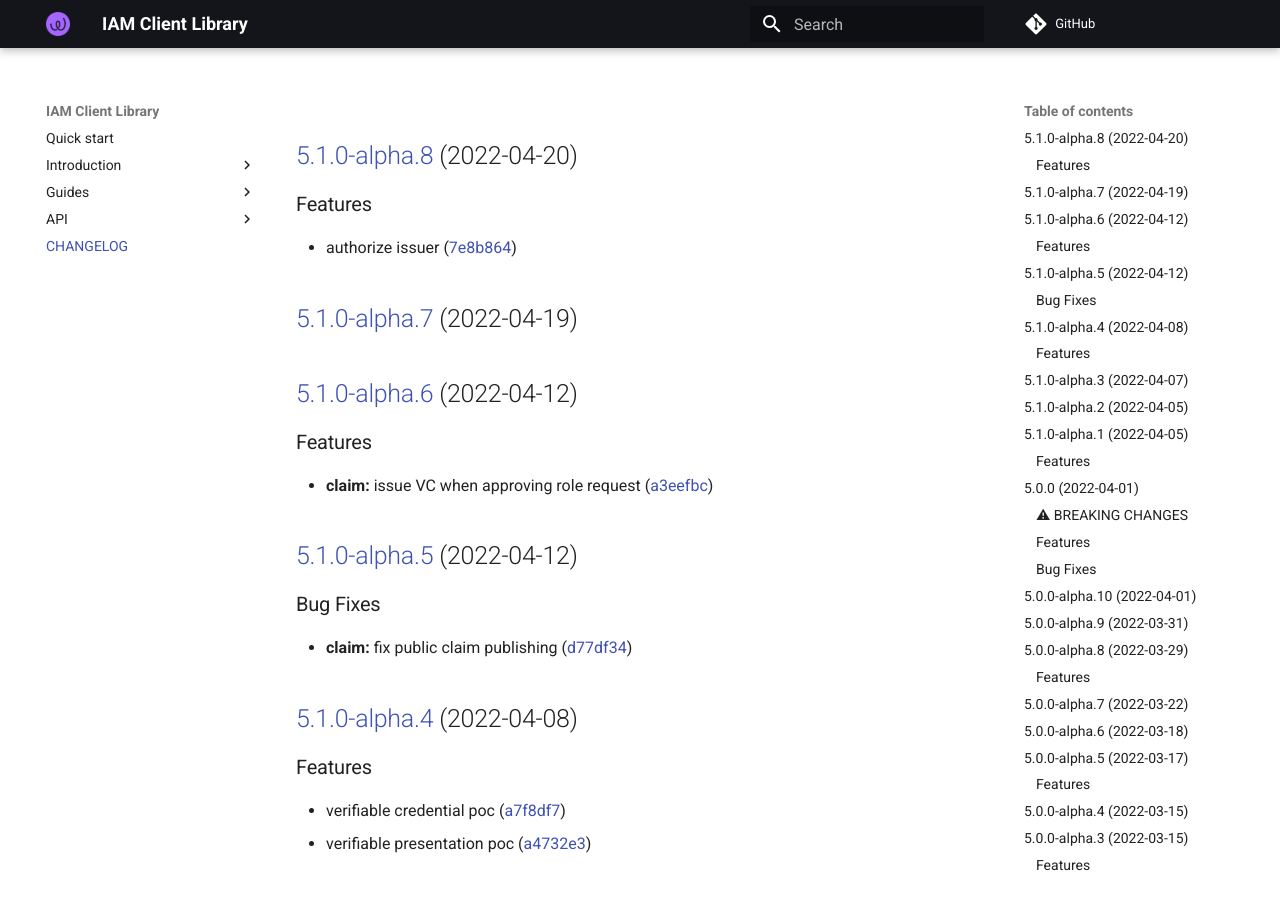
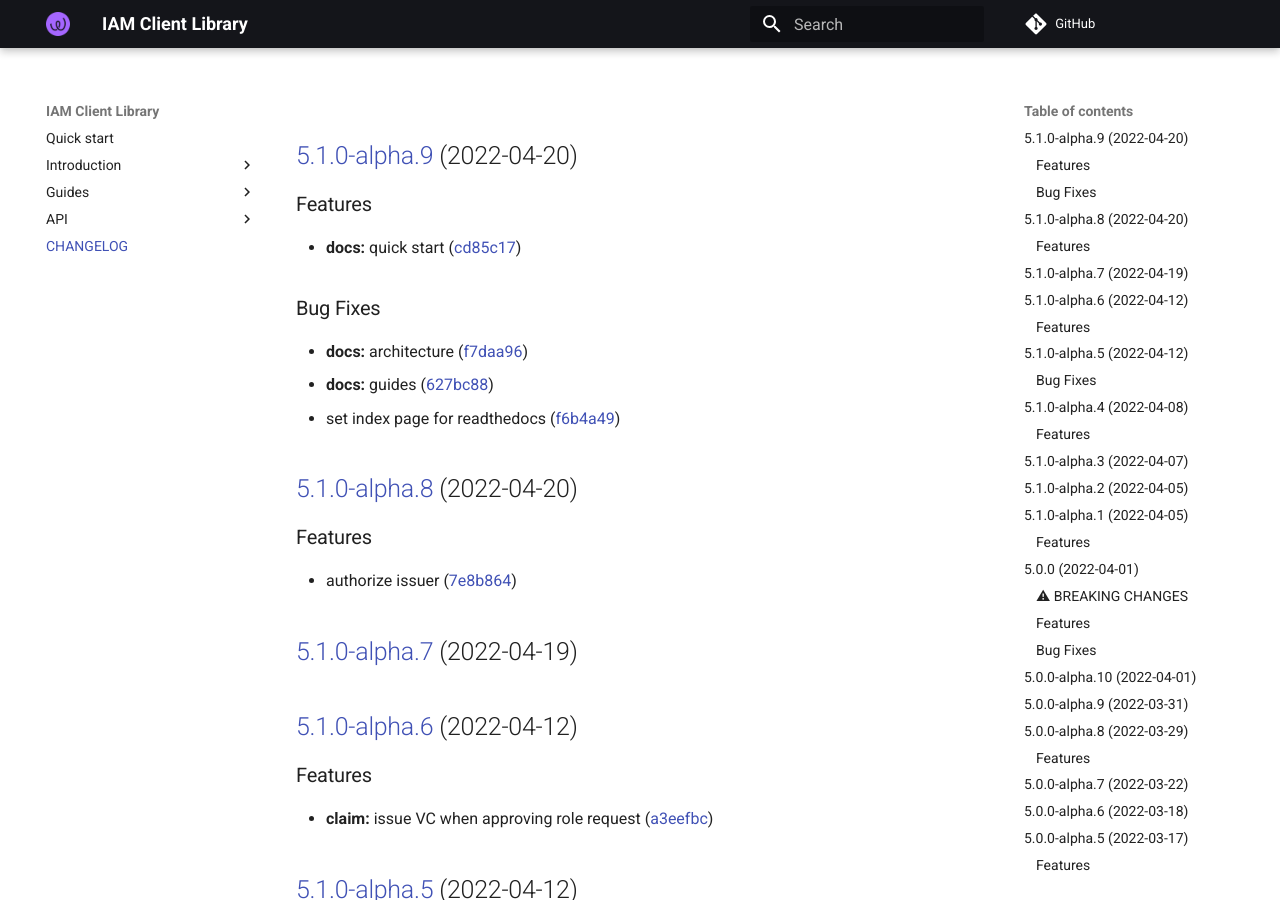
Before and after one commit to energywebfoundation/iam-client-lib, an MkDocs documentation site: the page built from docs/CHANGELOG.md, in a window 1280 px wide and 900 px high. Built offline with MkDocs 1.6.1 and Material for MkDocs 9.7.7, drawn with Linux system fonts in a browser that asks for light colours; comment, search, counter and statistics services are not loaded.

Commit message:
chore(release): 5.1.0-alpha.9 [skip ci]
## [5.1.0-alpha.9](https://github.com/energywebfoundation/iam-client-lib/compare/v5.1.0-alpha.8...v5.1.0-alpha.9) (2022-04-20)

### Features

* **docs:** quick start ([cd85c17](https://github.com/energywebfoundation/iam-client-lib/commit/cd85c1718a372509594db944fe6eb9d3beba667b))

### Bug Fixes

* **docs:** architecture ([f7daa96](https://github.com/energywebfoundation/iam-client-lib/commit/f7daa9688360350b2c797170328dbb1ed0b130e7))
* **docs:** guides ([627bc88](https://github.com/energywebfoundation/iam-client-lib/commit/627bc887dc7186ff531932a6619ed4020bb0d725))
* set index page for readthedocs ([f6b4a49](https://github.com/energywebfoundation/iam-client-lib/commit/f6b4a498e1af22d731f6a5636a808d7b196d2c27))

```diff
--- a/docs/CHANGELOG.md
+++ b/docs/CHANGELOG.md
@@ -1,3 +1,17 @@
+## [5.1.0-alpha.9](https://github.com/energywebfoundation/iam-client-lib/compare/v5.1.0-alpha.8...v5.1.0-alpha.9) (2022-04-20)
+
+
+### Features
+
+* **docs:** quick start ([cd85c17](https://github.com/energywebfoundation/iam-client-lib/commit/cd85c1718a372509594db944fe6eb9d3beba667b))
+
+
+### Bug Fixes
+
+* **docs:** architecture ([f7daa96](https://github.com/energywebfoundation/iam-client-lib/commit/f7daa9688360350b2c797170328dbb1ed0b130e7))
+* **docs:** guides ([627bc88](https://github.com/energywebfoundation/iam-client-lib/commit/627bc887dc7186ff531932a6619ed4020bb0d725))
+* set index page for readthedocs ([f6b4a49](https://github.com/energywebfoundation/iam-client-lib/commit/f6b4a498e1af22d731f6a5636a808d7b196d2c27))
+
 ## [5.1.0-alpha.8](https://github.com/energywebfoundation/iam-client-lib/compare/v5.1.0-alpha.7...v5.1.0-alpha.8) (2022-04-20)
 
 
--- a/package.json
+++ b/package.json
@@ -1,6 +1,6 @@
 {
   "name": "iam-client-lib",
-  "version": "5.1.0-alpha.8",
+  "version": "5.1.0-alpha.9",
   "description": "Library for Decentralized Identity and Access Management",
   "main": "dist/index.js",
   "module": "dist/index.esm.js",
```
